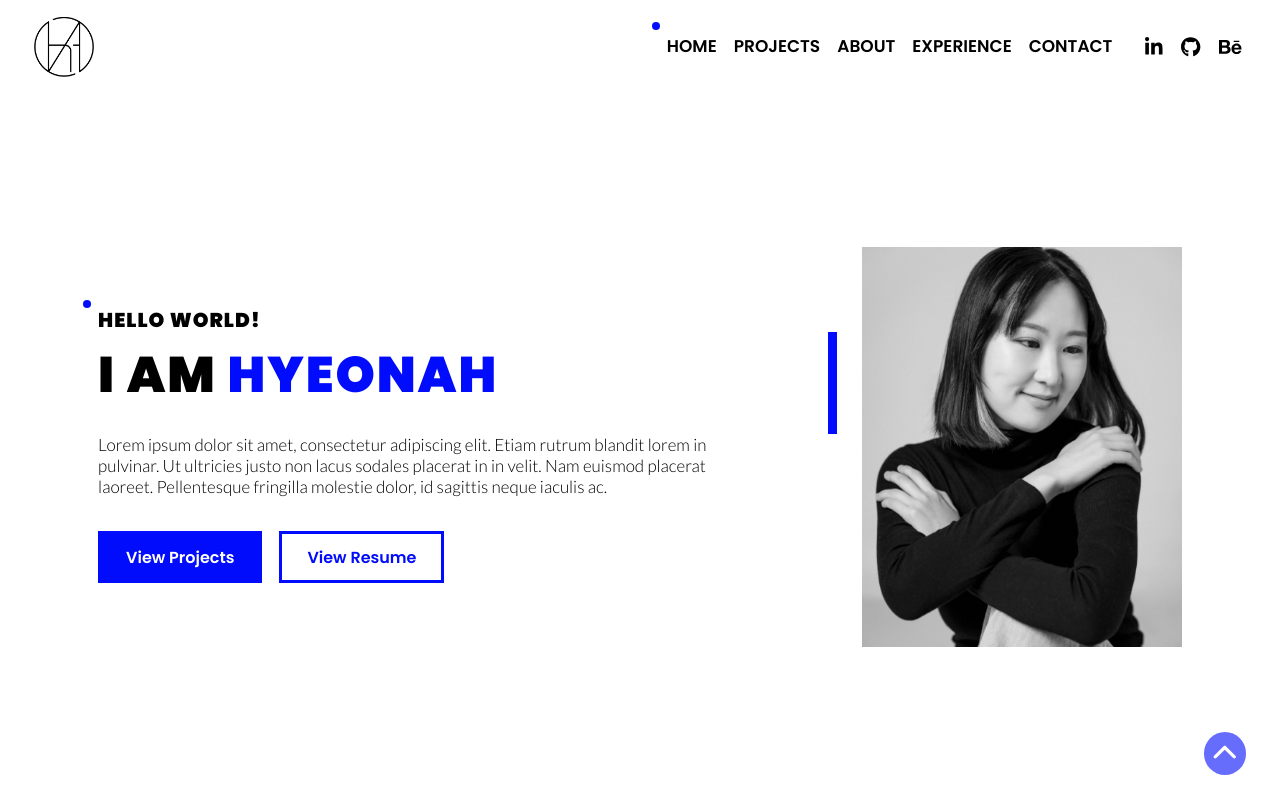
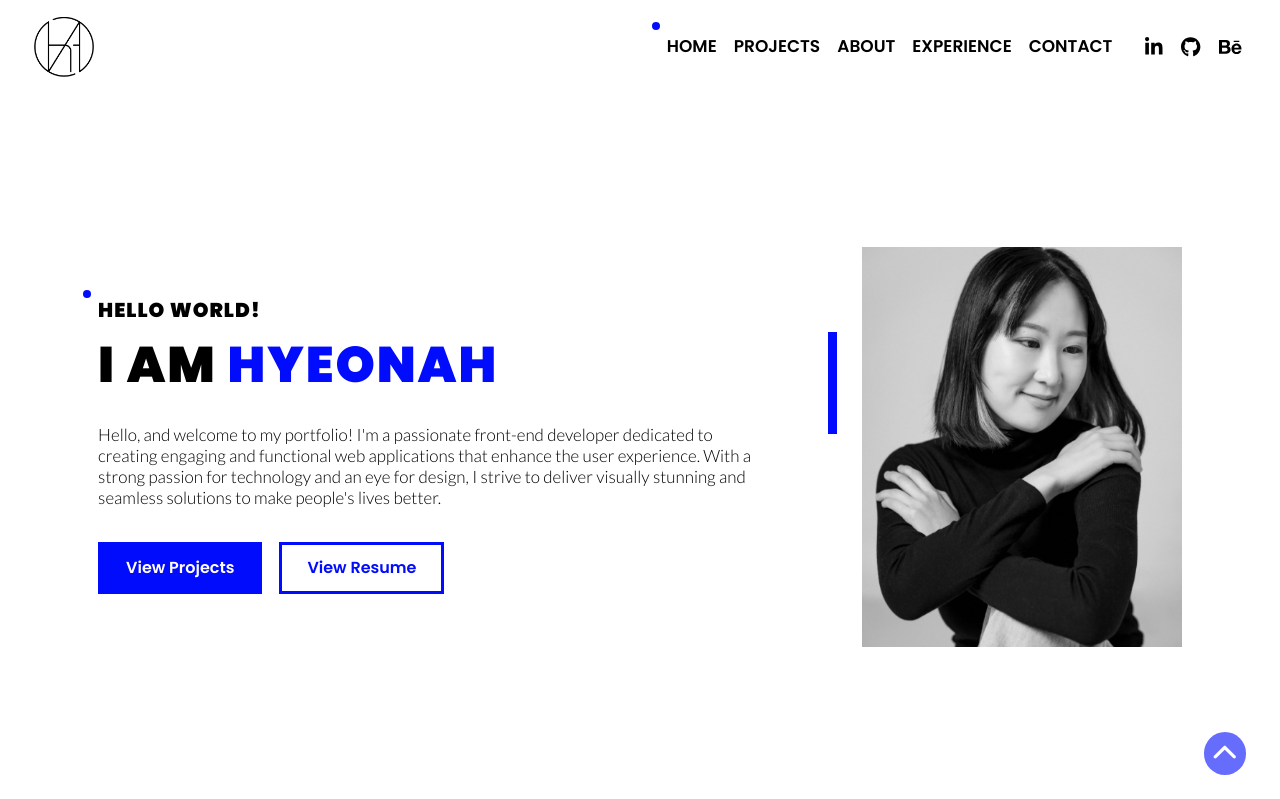
Before and after one commit to hyeonahc/portfolio, a Next.js app: page / in a window 1280 px wide. Shown: the top 799 px of the page. Built offline with nearby package versions, Linux system fonts and the light colour scheme.

Commit message:
#19 chore: Update Main contents

```diff
--- a/components/MainSection/index.js
+++ b/components/MainSection/index.js
@@ -44,10 +44,11 @@ const MainSection = () => {
             I am <Highlight>Hyeonah</Highlight>
           </Hyeonah>
           <Paragraph>
-            Lorem ipsum dolor sit amet, consectetur adipiscing elit. Etiam
-            rutrum blandit lorem in pulvinar. Ut ultricies justo non lacus
-            sodales placerat in in velit. Nam euismod placerat laoreet.
-            Pellentesque fringilla molestie dolor, id sagittis neque iaculis ac.
+            Hello, and welcome to my portfolio! I&apos;m a passionate front-end
+            developer dedicated to creating engaging and functional web
+            applications that enhance the user experience. With a strong passion
+            for technology and an eye for design, I strive to deliver visually
+            stunning and seamless solutions to make people&apos;s lives better.
           </Paragraph>
           <Button btnInfo={btnInfo} />
         </ProfileCopy>
```
